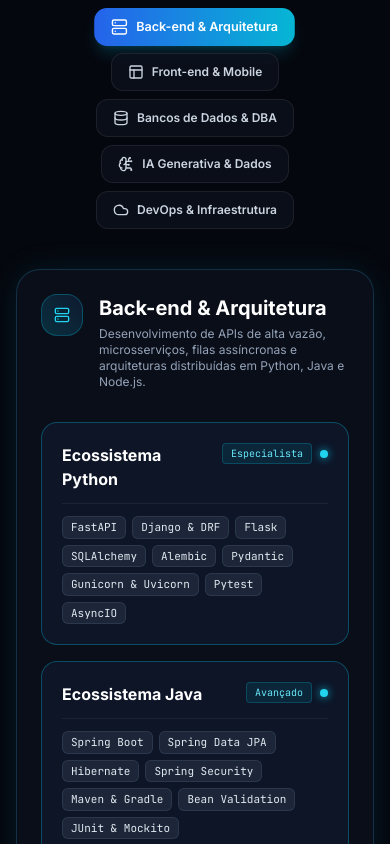
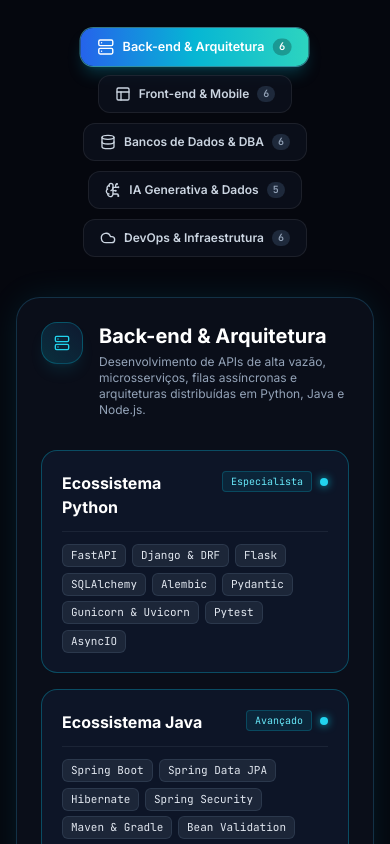
Before and after one commit to Arione-Dev/portfolio-page, a React (Vite) app: page / in a window 390 px wide. Shown: the part 2080-2924 px from the top of the page. Built offline with nearby package versions, Linux system fonts and the light colour scheme.

Commit message:
feat(skills): adiciona supabase, sql server, prometheus e animação de transição nas abas

```diff
--- a/src/components/Skills.tsx
+++ b/src/components/Skills.tsx
@@ -4,6 +4,14 @@ import { SkillCategory } from '../types';
 
 export const Skills: React.FC = () => {
   const [activeTab, setActiveTab] = useState<number>(0);
+  const [animKey, setAnimKey] = useState<number>(0);
+  const [selectedCard, setSelectedCard] = useState<string | null>(null);
+
+  const handleTabClick = (idx: number) => {
+    setActiveTab(idx);
+    setSelectedCard(null);
+    setAnimKey((prev) => prev + 1);
+  };
 
   const categories: SkillCategory[] = [
     {
@@ -78,7 +86,7 @@ export const Skills: React.FC = () => {
           name: 'PWAs & Mobile Android',
           level: 'Avançado',
           isPrimary: true,
-          details: ['Progressive Web Apps (PWA)', 'Service Workers & Cache Offline', 'Web Push Notifications', 'Android SDK', ' sincronização em background'],
+          details: ['Progressive Web Apps (PWA)', 'Service Workers & Cache Offline', 'Web Push Notifications', 'Android SDK', 'Sincronização em Background'],
         },
         {
           name: 'UI, Estilização & Design System',
@@ -97,19 +105,19 @@ export const Skills: React.FC = () => {
       title: 'Bancos de Dados & DBA',
       icon: 'database',
       description:
-        'Modelagem relacional, NoSQL, cache em memória, bancos vetoriais para IA e administração de performance (DBA).',
+        'Modelagem relacional, NoSQL, BaaS (Supabase), cache em memória, bancos vetoriais para IA e administração de performance (DBA).',
       skills: [
         {
-          name: 'PostgreSQL',
+          name: 'PostgreSQL & Supabase',
           level: 'Especialista',
           isPrimary: true,
-          details: ['Modelagem Relacional', 'PL/pgSQL & Triggers', 'Índices (B-Tree, GIN) & Query Tuning', 'JSONB', 'pgvector', 'Connection Pooling'],
+          details: ['PostgreSQL', 'Supabase (BaaS / Realtime / RLS)', 'PL/pgSQL & Triggers', 'Índices (B-Tree, GIN) & Query Tuning', 'JSONB & pgvector', 'Connection Pooling'],
         },
         {
-          name: 'MySQL & Oracle Database',
+          name: 'SQL Server, MySQL & Oracle',
           level: 'Avançado',
           isPrimary: true,
-          details: ['MySQL & MariaDB', 'Oracle Database (PL/SQL)', 'Stored Procedures & Views', 'Transações ACID & Locks', 'Otimização de Consultas'],
+          details: ['SQL Server (T-SQL / SSMS)', 'MySQL & MariaDB', 'Oracle Database (PL/SQL)', 'Stored Procedures & Views', 'Transações ACID & Locks', 'Otimização de Queries'],
         },
         {
           name: 'MongoDB & NoSQL',
@@ -121,19 +129,19 @@ export const Skills: React.FC = () => {
           name: 'Redis (In-Memory & Cache)',
           level: 'Avançado',
           isPrimary: true,
-          details: ['Cache Distribuído', ' Gerência de Sessões', 'Pub/Sub & Redis Streams', 'Rate Limiting', ' invalidação de cache'],
+          details: ['Cache Distribuído', 'Gerência de Sessões', 'Pub/Sub & Redis Streams', 'Rate Limiting', 'Invalidação Inteligente de Cache'],
         },
         {
           name: 'Bancos Vetoriais (Vector DBs)',
           level: 'Avançado',
           isPrimary: true,
-          details: ['Pinecone', 'ChromaDB', 'pgvector', 'Embeddings & Busca Semântica', ' Cosine / Euclidean Similarity', 'Indexação HNSW'],
+          details: ['Pinecone', 'ChromaDB', 'pgvector', 'Embeddings & Busca Semântica', 'Cosine / Euclidean Similarity', 'Indexação HNSW'],
         },
         {
           name: 'ORMs, Migrations & Rotinas DBA',
           level: 'Especialista',
           isPrimary: true,
-          details: ['Hibernate / Spring Data JPA', 'SQLAlchemy & Alembic', 'Django ORM', 'Prisma & Flyway', 'Backup, Restore & Replicação', 'Integridade de Dados'],
+          details: ['Hibernate / Spring Data JPA', 'SQLAlchemy & Alembic', 'Django ORM', 'Prisma & Flyway', 'Backup, Restore & Replicação', 'Auditoria & Integridade'],
         },
       ],
     },
@@ -179,7 +187,7 @@ export const Skills: React.FC = () => {
       title: 'DevOps & Infraestrutura',
       icon: 'cloud',
       description:
-        'Contêineres, orquestração em cluster (Swarm & K8s), esteiras CI/CD, automação de processos e administração de servidores Linux.',
+        'Contêineres, orquestração em cluster (Swarm & K8s), observabilidade com Prometheus & Grafana, esteiras CI/CD e servidores Linux.',
       skills: [
         {
           name: 'Docker & Docker Swarm',
@@ -194,27 +202,28 @@ export const Skills: React.FC = () => {
           details: ['Pods, Deployments & Services', 'Ingress & ConfigMaps/Secrets', 'Auto-scaling (HPA)', 'Healthchecks (Liveness/Readiness)', 'Helm Charts'],
         },
         {
+          name: 'Monitoramento, Prometheus & Observabilidade',
+          level: 'Avançado',
+          isPrimary: true,
+          details: ['Prometheus (Métricas & PromQL)', 'Grafana (Dashboards & Alertas)', 'Alertmanager & Node Exporter', 'cAdvisor & Netdata', 'Zabbix & Logs Centralizados', 'Healthchecks & SLA'],
+        },
+        {
           name: 'CI/CD & Versionamento',
           level: 'Avançado',
           isPrimary: true,
           details: ['GitHub Actions', 'Esteiras CI/CD Automatizadas', 'Build, Lint, Test & Deploy Contínuo', 'Git & Git Flow', 'Conventional Commits'],
         },
         {
-          name: 'Automação & Mensageria em Infra',
+          name: 'Automação, ERPs & Mensageria em Infra',
           level: 'Avançado',
           isPrimary: true,
-          details: ['N8n (Automação de Workflows)', 'Webhooks & Integração de ERPs', 'Clusters RabbitMQ & Redis', 'Jobs Agendados (Cron / Celery Beat)'],
+          details: ['N8n (Automação de Workflows)', 'Webhooks & Integração de ERPs / Protheus', 'Clusters RabbitMQ & Redis', 'Jobs Agendados (Cron / Celery Beat)'],
         },
         {
           name: 'Servidores Linux & Proxy Reverso',
           level: 'Avançado',
           isPrimary: true,
           details: ['Linux (Ubuntu / Debian)', 'Nginx & Traefik (Reverse Proxy / Load Balancer)', 'SSL / Let’s Encrypt', 'Bash Scripting, SSH & Firewall (UFW)', 'Systemd'],
-        },
-        {
-          name: 'Observabilidade & Monitoramento',
-          level: 'Avançado',
-          details: ['Monitoramento de Recursos (Netdata / Grafana)', 'Logs Centralizados', 'Alertas de Indisponibilidade', 'Tuning de Servidores Web'],
         },
       ],
     },
@@ -230,6 +239,8 @@ export const Skills: React.FC = () => {
     }
   };
 
+  const currentCategory = categories[activeTab];
+
   return (
     <section id="skills" className="py-24 px-4 sm:px-6 lg:px-8 max-w-6xl mx-auto">
       <div className="text-center space-y-3 mb-14">
@@ -241,49 +252,79 @@ export const Skills: React.FC = () => {
           Habilidades & Ecossistemas
         </h2>
         <p className="text-slate-400 max-w-2xl mx-auto text-sm sm:text-base">
-          Domínio aprofundado das bibliotecas, frameworks, ORMs, bancos de dados e ferramentas de produção em cada camada da engenharia de software.
+          Domínio aprofundado das bibliotecas, frameworks, ORMs, bancos de dados, monitoramento e ferramentas de produção em cada camada da engenharia.
         </p>
       </div>
 
       {/* Category Tabs */}
-      <div className="flex flex-wrap items-center justify-center gap-2 mb-10">
-        {categories.map((cat, idx) => (
+      <div className="flex flex-wrap items-center justify-center gap-2.5 mb-10">
+        {categories.map((cat, idx) => {
+          const isActive = activeTab === idx;
+          return (
             <button
               key={cat.title}
-            onClick={() => setActiveTab(idx)}
-            className={`flex items-center gap-2 px-4 sm:px-5 py-2.5 rounded-xl text-xs sm:text-sm font-semibold transition-all ${
-              activeTab === idx
-                ? 'bg-gradient-to-r from-blue-600 to-cyan-500 text-white shadow-lg shadow-cyan-500/20 scale-105'
-                : 'glass-panel text-slate-300 hover:text-white hover:bg-slate-800/80 border border-slate-800'
+              onClick={() => handleTabClick(idx)}
+              className={`relative overflow-hidden flex items-center gap-2 px-4 sm:px-5 py-2.5 rounded-xl text-xs sm:text-sm font-semibold transition-all duration-300 ${
+                isActive
+                  ? 'bg-gradient-to-r from-blue-600 via-cyan-500 to-teal-400 text-white shadow-lg shadow-cyan-500/25 scale-105 ring-1 ring-cyan-300/50'
+                  : 'glass-panel text-slate-300 hover:text-white hover:bg-slate-800/80 border border-slate-800 hover:border-cyan-500/40'
               }`}
             >
               {getIcon(cat.icon)}
               <span>{cat.title}</span>
+              <span
+                className={`text-[10px] font-mono px-1.5 py-0.2 rounded-full ${
+                  isActive ? 'bg-black/25 text-white' : 'bg-slate-800 text-slate-400'
+                }`}
+              >
+                {cat.skills.length}
+              </span>
             </button>
-        ))}
+          );
+        })}
       </div>
 
-      {/* Active Tab Content Card */}
-      <div className="glass-panel-glow rounded-3xl p-6 sm:p-10 border border-slate-700/60 transition-all duration-300">
-        <div className="flex items-start gap-4 mb-8">
-          <div className="p-3 rounded-2xl bg-gradient-to-tr from-cyan-500/20 to-blue-500/10 text-cyan-400 border border-cyan-500/30 shrink-0">
-            {getIcon(categories[activeTab].icon)}
+      {/* Active Tab Content Card with Holographic Scan & Staggered Card Reveal */}
+      <div
+        key={animKey}
+        className="relative overflow-hidden glass-panel-glow rounded-3xl p-6 sm:p-10 border border-slate-700/60"
+      >
+        {/* Holographic Laser Scanline Sweep on Tab Change */}
+        <div className="pointer-events-none absolute left-0 right-0 h-16 bg-gradient-to-b from-transparent via-cyan-400/15 to-transparent skill-scan-line z-20">
+          <div className="w-full h-[1.5px] bg-gradient-to-r from-transparent via-cyan-400 to-transparent shadow-[0_0_12px_#06b6d4]" />
+        </div>
+
+        {/* Category Header */}
+        <div className="flex items-start gap-4 mb-8 skill-header-animate">
+          <div className="p-3 rounded-2xl bg-gradient-to-tr from-cyan-500/20 to-blue-500/10 text-cyan-400 border border-cyan-500/30 shrink-0 shadow-lg shadow-cyan-500/10">
+            {getIcon(currentCategory.icon)}
           </div>
           <div className="text-left">
-            <h3 className="text-xl sm:text-2xl font-bold text-white">{categories[activeTab].title}</h3>
-            <p className="text-slate-400 text-xs sm:text-sm mt-1">{categories[activeTab].description}</p>
+            <div className="flex items-center gap-2.5">
+              <h3 className="text-xl sm:text-2xl font-bold text-white">{currentCategory.title}</h3>
+              <span className="hidden sm:inline-block text-[10px] font-mono uppercase tracking-wider px-2 py-0.5 rounded bg-cyan-500/10 text-cyan-300 border border-cyan-500/20">
+                Módulo Ativo
+              </span>
+            </div>
+            <p className="text-slate-400 text-xs sm:text-sm mt-1">{currentCategory.description}</p>
           </div>
         </div>
 
-        {/* Skills Grid with Ecosystem Sub-tags */}
-        <div className="grid grid-cols-1 md:grid-cols-2 lg:grid-cols-3 gap-4 text-left">
-          {categories[activeTab].skills.map((skill) => (
+        {/* Skills Grid with Staggered Boot-in Animation */}
+        <div className="grid grid-cols-1 md:grid-cols-2 lg:grid-cols-3 gap-4 text-left relative z-10">
+          {currentCategory.skills.map((skill, cardIdx) => {
+            const isSelected = selectedCard === skill.name;
+            return (
               <div
                 key={skill.name}
-              className={`p-5 rounded-2xl border transition-all duration-200 flex flex-col justify-between group ${
-                skill.isPrimary
-                  ? 'bg-slate-900/90 border-cyan-500/35 hover:border-cyan-400 hover:shadow-lg hover:shadow-cyan-500/10'
-                  : 'bg-slate-900/60 border-slate-800 hover:border-slate-700'
+                onClick={() => setSelectedCard(isSelected ? null : skill.name)}
+                style={{ animationDelay: `${cardIdx * 85}ms` }}
+                className={`skill-card-animate cursor-pointer p-5 rounded-2xl border transition-all duration-300 flex flex-col justify-between group hover:-translate-y-1 ${
+                  isSelected
+                    ? 'bg-slate-900/95 border-cyan-400 ring-1 ring-cyan-400/50 shadow-xl shadow-cyan-500/20'
+                    : skill.isPrimary
+                    ? 'bg-slate-900/90 border-cyan-500/35 hover:border-cyan-400 hover:shadow-xl hover:shadow-cyan-500/15'
+                    : 'bg-slate-900/60 border-slate-800 hover:border-cyan-500/40'
                 }`}
               >
                 <div>
@@ -296,18 +337,23 @@ export const Skills: React.FC = () => {
                         {skill.level}
                       </span>
                       {skill.isPrimary && (
-                      <span className="w-2 h-2 rounded-full bg-cyan-400 shadow-[0_0_8px_#06b6d4]" />
+                        <span className="w-2 h-2 rounded-full bg-cyan-400 shadow-[0_0_8px_#06b6d4] group-hover:scale-125 transition-transform" />
                       )}
                     </div>
                   </div>
 
-                {/* Detailed ecosystem libraries & tools */}
+                  {/* Detailed ecosystem libraries & tools with staggered pop-in */}
                   {skill.details && skill.details.length > 0 && (
                     <div className="flex flex-wrap gap-1.5 mt-3 pt-3 border-t border-slate-800/80">
-                    {skill.details.map((item) => (
+                      {skill.details.map((item, chipIdx) => (
                         <span
                           key={item}
-                        className="text-[11px] font-mono px-2 py-0.5 rounded-md bg-slate-800/90 text-slate-200 border border-slate-700/70 group-hover:border-cyan-500/30 transition-colors"
+                          style={{ animationDelay: `${cardIdx * 85 + chipIdx * 30 + 120}ms` }}
+                          className={`skill-chip-animate text-[11px] font-mono px-2 py-0.5 rounded-md border transition-all duration-200 ${
+                            isSelected
+                              ? 'bg-cyan-500/15 text-cyan-200 border-cyan-400/50'
+                              : 'bg-slate-800/90 text-slate-200 border-slate-700/70 group-hover:border-cyan-500/35 hover:!bg-cyan-500/20 hover:!text-cyan-200 hover:!border-cyan-400'
+                          }`}
                         >
                           {item}
                         </span>
@@ -316,7 +362,8 @@ export const Skills: React.FC = () => {
                   )}
                 </div>
               </div>
-          ))}
+            );
+          })}
         </div>
       </div>
     </section>
--- a/src/index.css
+++ b/src/index.css
@@ -110,3 +110,75 @@ body {
     transition: none;
   }
 }
+
+
+/* Tab switch animations for Skills cards & badges */
+@keyframes skillCardBoot {
+  0% {
+    opacity: 0;
+    transform: translateY(24px) scale(0.95);
+    filter: blur(8px);
+    box-shadow: 0 0 28px rgba(6, 182, 212, 0.35);
+  }
+  60% {
+    opacity: 1;
+    filter: blur(0px);
+    box-shadow: 0 0 18px rgba(6, 182, 212, 0.18);
+  }
+  100% {
+    opacity: 1;
+    transform: translateY(0) scale(1);
+    filter: blur(0px);
+  }
+}
+
+@keyframes skillChipPop {
+  0% {
+    opacity: 0;
+    transform: translateY(8px) scale(0.9);
+  }
+  100% {
+    opacity: 1;
+    transform: translateY(0) scale(1);
+  }
+}
+
+@keyframes skillHeaderFade {
+  0% {
+    opacity: 0;
+    transform: translateX(-14px);
+    filter: blur(4px);
+  }
+  100% {
+    opacity: 1;
+    transform: translateX(0);
+    filter: blur(0);
+  }
+}
+
+@keyframes skillScanSweep {
+  0% {
+    top: -10%;
+    opacity: 0.9;
+  }
+  100% {
+    top: 110%;
+    opacity: 0;
+  }
+}
+
+.skill-card-animate {
+  animation: skillCardBoot 0.55s cubic-bezier(0.22, 1, 0.36, 1) both;
+}
+
+.skill-chip-animate {
+  animation: skillChipPop 0.4s cubic-bezier(0.22, 1, 0.36, 1) both;
+}
+
+.skill-header-animate {
+  animation: skillHeaderFade 0.45s cubic-bezier(0.22, 1, 0.36, 1) both;
+}
+
+.skill-scan-line {
+  animation: skillScanSweep 0.75s cubic-bezier(0.4, 0, 0.2, 1) forwards;
+}
```
Lines whose indentation alone changed are shown as unchanged.
